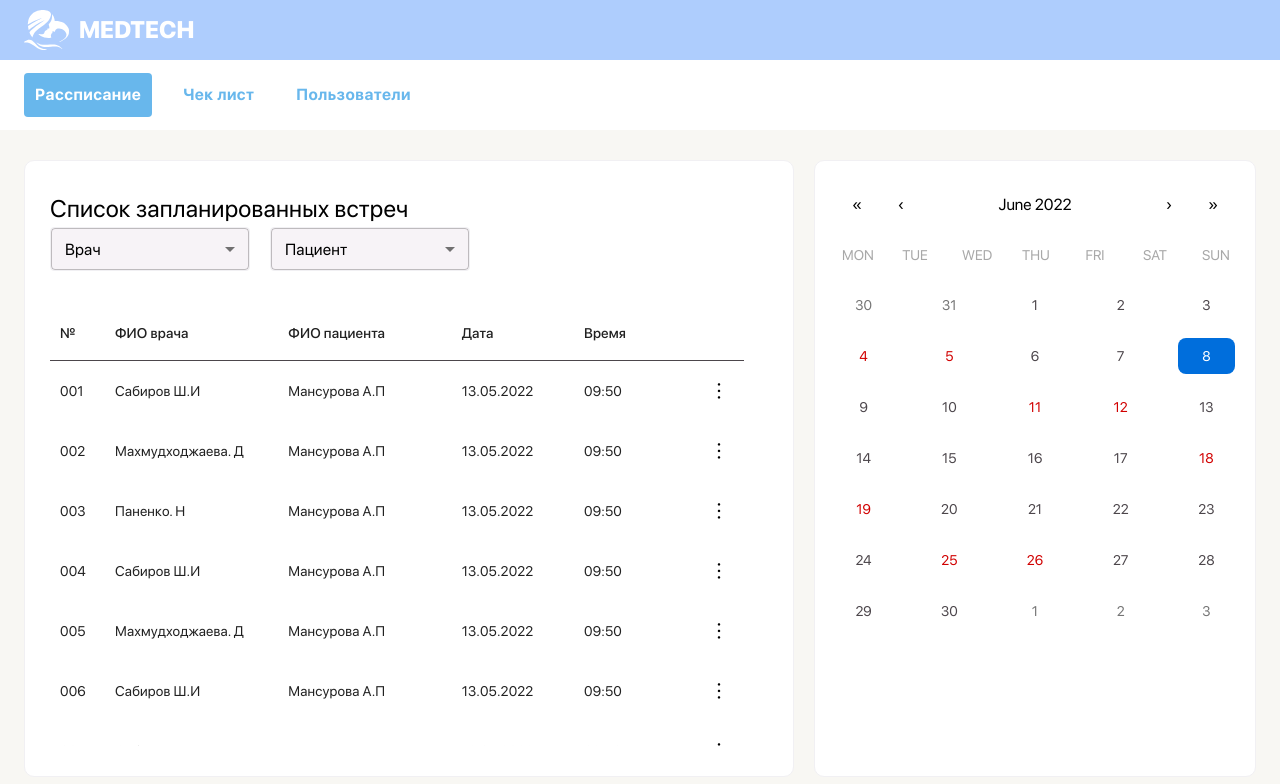
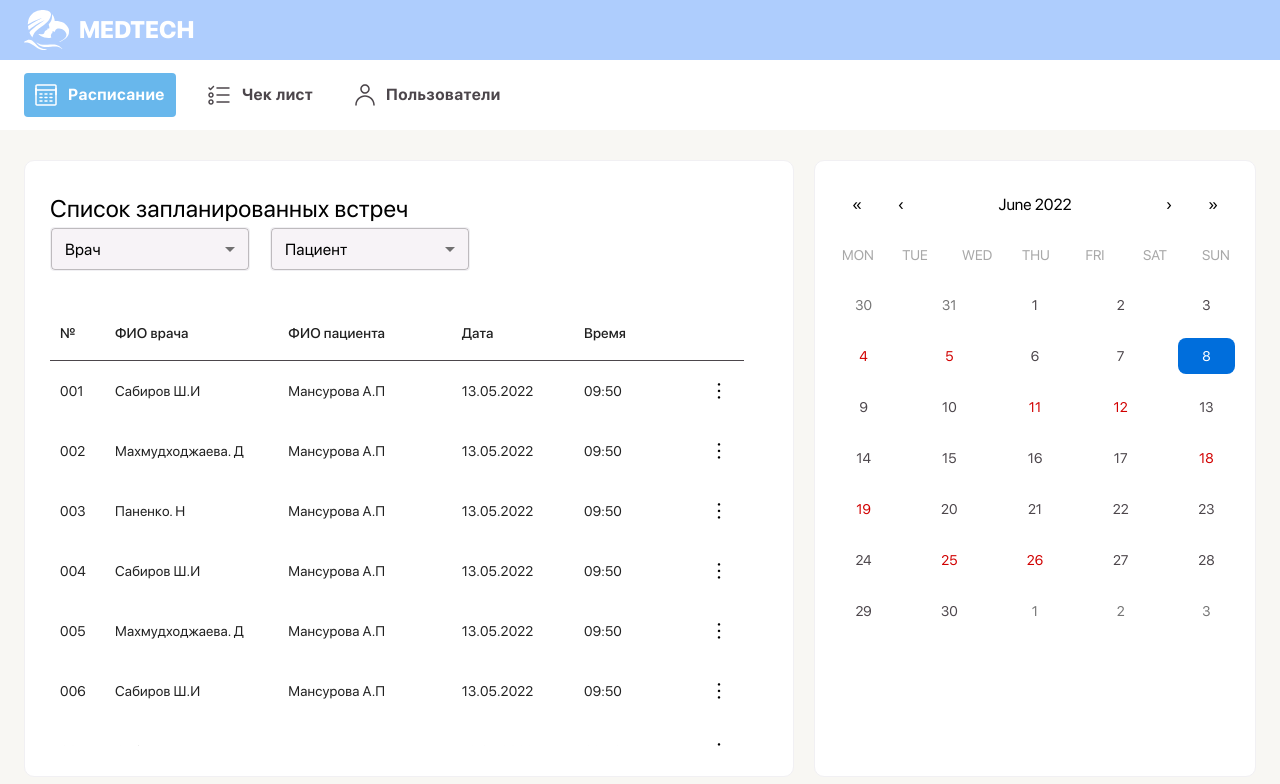
Before and after one commit to mainazarov1/MedTech, a React (Create React App) app: page /schedule in a window 1280 px wide. Shown: the top 784 px of the page. Built offline with nearby package versions, Linux system fonts and the light colour scheme; a web font is replaced by a local one.

Commit message:
T3-232 - refactor: add functionality

```diff
--- a/src/components/ButtonApp/ButtonApp.jsx
+++ b/src/components/ButtonApp/ButtonApp.jsx
@@ -16,7 +16,8 @@ export const ButtonApp = (
 		nextStep,
 		style,
 		iconWidth,
-		fullWidth
+		fullWidth,
+		isActive
 	}
 ) => {
 	// const { height } = style;
@@ -52,6 +53,8 @@ export const ButtonApp = (
 	//     opacity: 0.9,
 	//   },
 	// });
+	console.log('active: ', isActive)
+	console.log('icon: ',icon)
 
 	return (
 		<Button
@@ -61,7 +64,11 @@ export const ButtonApp = (
 			fullWidth={true}
 			disabled={disabled}
 			startIcon={
-				icon && <img src={icon} width={iconWidth} />
+				icon
+				// && <img src={icon} width={iconWidth}
+				// 	style={{
+				// 		fill: !isActive ? '#000' : '#fff'
+				// 	}} />
 			}
 			hover={hover}
 			onClick={prevStep || nextStep}
--- a/src/components/Navigation/Navigation.jsx
+++ b/src/components/Navigation/Navigation.jsx
@@ -4,8 +4,11 @@ import React from "react";
 import { Link, NavLink } from "react-router-dom";
 import { ButtonApp } from "../ButtonApp/ButtonApp";
 import { MyButton } from "../MyButton/MyButton";
+import IconCalendar from './../../assets/icons/IconCalendar'
 import { icons } from "./../../assets/icons";
 import styles from "./Navigation.module.css";
+import IconCheckList from "../../assets/icons/IconCheckList";
+import IconUser from "../../assets/icons/IconUser";
 export const Navigation = () => {
 	return (
 		<nav>
@@ -25,18 +28,19 @@ export const Navigation = () => {
 						children={({ isActive }) => (
 							<ButtonApp
 								className={styles.btn}
-								title={"Рассписание"}
+								title={"Расписание"}
 								type={""}
 								variant={isActive ? 'contained' : 'text'}
-								icon={icons.calendar}
+								icon={<IconCalendar props={isActive ? '#FFFFFF' : '#4C464B'} />}
 								iconWidth="22px"
-								colorText={""}
+								isActive={isActive}
+								color={isActive ? '#FFFFFF' : '#4C464B'}
 								hover={""}
 								fullWidth={false}
 								style={{
 									width: "fit-content",
 									height: "44px",
-									textTransform: 'inherit'
+									color: isActive ? '#FFFFFF' : '#4C464B'
 								}}
 							/>
 						)}
@@ -50,14 +54,16 @@ export const Navigation = () => {
 								title={"Чек лист"}
 								type={""}
 								variant={isActive ? 'contained' : 'text'}
-								icon={icons.checkList}
+								icon={<IconCheckList props={isActive ? '#FFFFFF' : '#4C464B'} />}
 								iconWidth="22px"
-								colorText={""}
+								isActive={isActive}
+								color={isActive ? '#FFFFFF' : '#4C464B'}
 								hover={""}
-								fullWidth={true}
+								fullWidth={false}
 								style={{
+									width: "fit-content",
 									height: "44px",
-									width: "fit-content",
+									color: isActive ? '#FFFFFF' : '#4C464B'
 								}}
 							/>
 						)}
@@ -71,14 +77,16 @@ export const Navigation = () => {
 								title={"Пользователи"}
 								type={""}
 								variant={isActive ? 'contained' : 'text'}
-								icon={icons.checkList}
-								iconWidth={"22px"}
-								colorText={""}
+								icon={<IconUser props={isActive ? '#FFFFFF' : '#4C464B'} />}
+								iconWidth="22px"
+								isActive={isActive}
+								color={isActive ? '#FFFFFF' : '#4C464B'}
 								hover={""}
 								fullWidth={false}
 								style={{
+									width: "fit-content",
 									height: "44px",
-									width:'fit-content'
+									color: isActive ? '#FFFFFF' : '#4C464B'
 								}}
 							/>
 						)}
--- a/src/components/TableCustom/TableCustom.jsx
+++ b/src/components/TableCustom/TableCustom.jsx
@@ -1,4 +1,5 @@
 import {
+	Stack,
 	Table,
 	TableBody,
 	TableCell,
@@ -8,6 +9,7 @@ import {
 } from "@mui/material";
 import React from "react";
 import { icons } from "../../assets/icons";
+import { images } from "../../assets/images";
 import styles from './TableCustom.module.css'
 export const TableCustom = () => {
 	const columns = [
@@ -88,19 +90,33 @@ export const TableCustom = () => {
 		<TableContainer
 			className={styles.tableContainer}
 			sx={{
-				height: calcHeight(360),
+				maxHeight: calcHeight(360),
+				// "&::-webkit-scrollbar": {
+				// 	width: 8,
+				// 	height: '10vh',
+				// },
+				// "&::-webkit-scrollbar-track": {
+				// 	backgroundColor: "#F1F0F3",
+				// 	borderRadius: 12,
+				// 	height: '10vh'
+				// },
+				// "&::-webkit-scrollbar-thumb": {
+				// 	backgroundColor: "#CDC5CB",
+				// 	borderRadius: 12,
+				// 	height: '10vh'
+				// }
 			}}
 		>
 			<Table
 				stickyHeader aria-label="sticky table"
 				sx={{
-					height: calcHeight(500),
-					paddingRight: '24px'
+					// height: calcHeight(500),
+					height: 'max-content',
+					paddingRight: '24px',
+					overflowY: 'auto'
 				}}
 			>
-				<TableHead width={"100%"}
-
-				>
+				<TableHead width={"100%"}>
 					{/* <TableRow>
             <TableCell>№</TableCell>
             <TableCell>ФИО врача</TableCell>
@@ -127,8 +143,21 @@ export const TableCustom = () => {
 						))}
 					</TableRow>
 				</TableHead>
-				<TableBody>
-					{rows.map((row) => {
+				<TableBody
+					style={{
+						// width: '100%',
+						// background: rows.length === 0 ? `url(${images.list}) center center no-repeat` : 'none',
+						// backgroundSize: 'cover'
+						overflowY: 'scroll',
+
+					}}
+					rows={1}
+					columns={1}
+				>
+					{
+						rows.length !== 0
+							?
+							rows.map((row) => {
 								return (
 									<TableRow key={row.number}>
 										{columns.map((column) => {
@@ -146,13 +175,34 @@ export const TableCustom = () => {
 													}}
 												>
 													{value}
-											{column.id === 'option' ? <button className={styles.tableBtn} onClick={()=>alert('clicked option button')}><img src={icons.dots} alt={column.id} /></button> : null}
+													{column.id === 'option' ? <button className={styles.tableBtn} onClick={() => alert('clicked option button')}><img src={icons.dots} alt={column.id} /></button> : null}
 												</TableCell>
 											);
 										})}
 									</TableRow>
 								);
-					})}
+							})
+							: <TableRow key={1}
+							>
+								<TableCell
+									colSpan='5'
+									style={{
+										border: 0,
+										background: rows.length === 0 ? `url(${images.list}) center center no-repeat` : 'none',
+									}}
+									height='300px'
+								>
+									{/* <img src={images.list} alt='s' style={{
+										height: '100%',
+										width: 'auto',
+										// background: 'red',
+										top: '0',
+										left: '-50%',
+										transform: 'translate(50%,30%)',
+									}} /> */}
+								</TableCell>
+							</TableRow>
+					}
 				</TableBody>
 			</Table>
 		</TableContainer>
```
Lines whose indentation alone changed are shown as unchanged.
